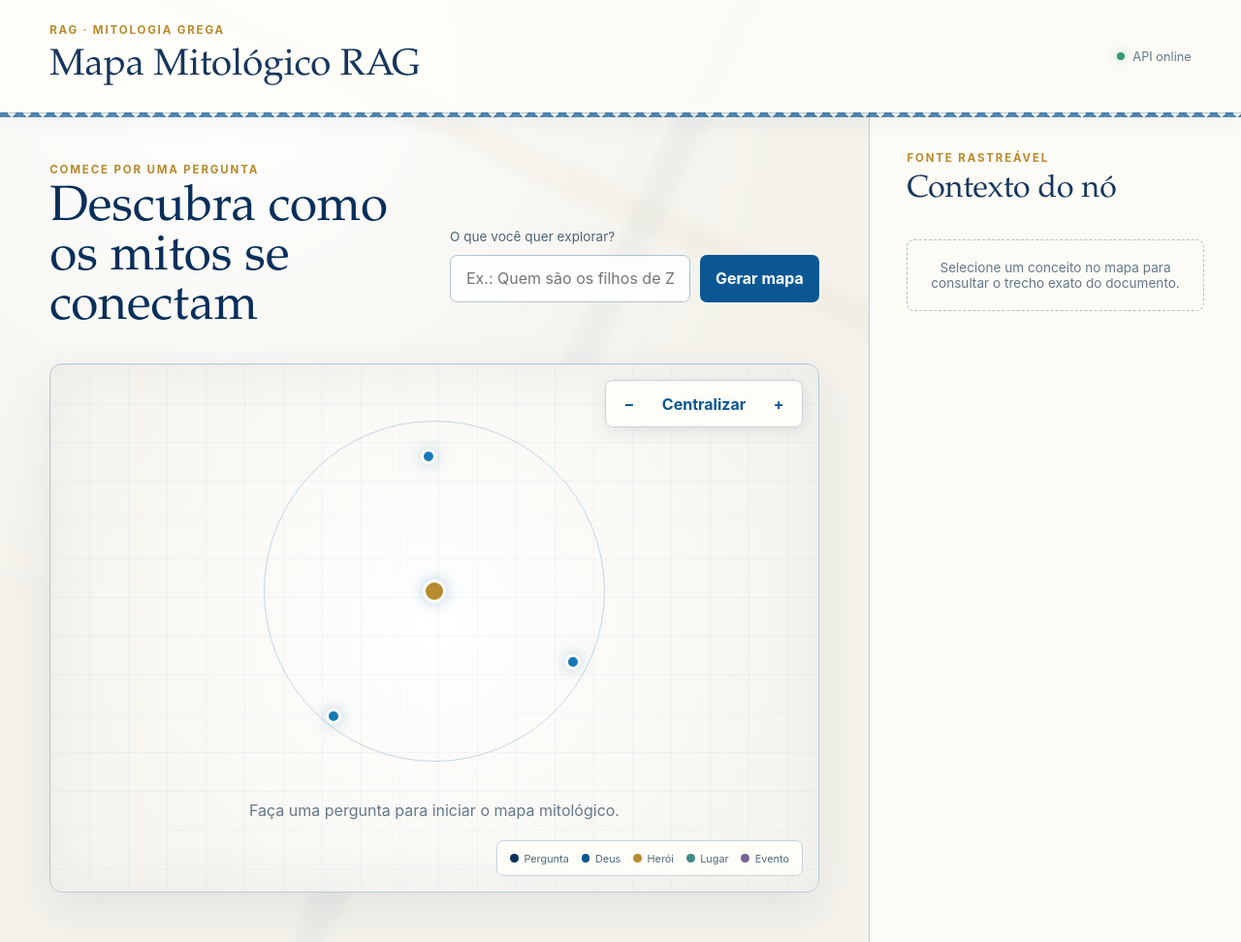
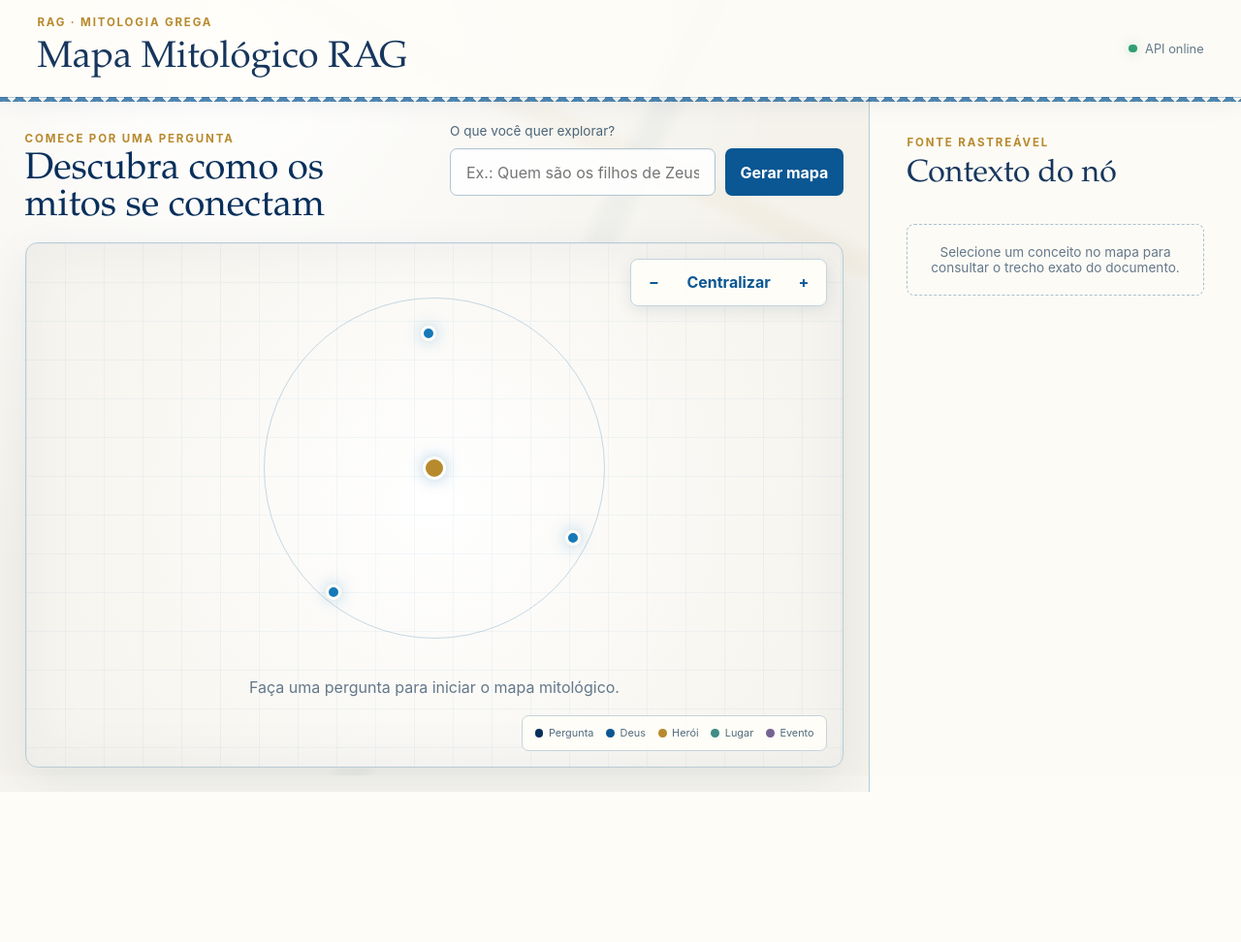
Before and after one commit to Dev-Russo/rag-mitologia, a FastAPI app: page / in a window 1280 px wide. Shown: the whole page at 97% size. After the commit the page ends 817 px from the top, so only its background shows below. Run offline with FastAPI, Linux system fonts and the light colour scheme; some web fonts are replaced.

Commit message:
fix: mantém mapa e conteúdo em uma tela

```diff
--- a/static/style.css
+++ b/static/style.css
@@ -21,8 +21,10 @@
 
 body {
   min-width: 320px;
-  min-height: 100vh;
+  height: 100vh;
+  height: 100dvh;
   margin: 0;
+  overflow: hidden;
   background:
     linear-gradient(115deg, transparent 0 43%, rgb(40 91 125 / 4%) 44% 45%, transparent 46%),
     linear-gradient(25deg, transparent 0 66%, rgb(183 138 45 / 4%) 67% 68%, transparent 69%),
@@ -40,8 +42,8 @@ input {
   display: flex;
   align-items: center;
   justify-content: space-between;
-  min-height: 6.5rem;
-  padding: 1.5rem clamp(1.25rem, 4vw, 4rem);
+  min-height: 5.25rem;
+  padding: 1rem clamp(1.25rem, 3vw, 3rem);
   border-bottom: 1px solid #b7cbd8;
   background: rgb(255 254 249 / 78%);
   box-shadow: 0 0.35rem 1.5rem rgb(8 47 91 / 6%);
@@ -106,13 +108,19 @@ input {
 .workspace {
   display: grid;
   grid-template-columns: minmax(0, 1fr) minmax(18rem, 24rem);
-  min-height: calc(100vh - 6.5rem);
+  height: calc(100vh - 5.25rem);
+  height: calc(100dvh - 5.25rem);
+  min-height: 0;
+  overflow: hidden;
 }
 
 .explorer {
   display: grid;
-  grid-template-rows: auto 1fr;
-  padding: clamp(1.5rem, 4vw, 4rem);
+  grid-template-rows: auto minmax(0, 1fr);
+  min-width: 0;
+  min-height: 0;
+  padding: clamp(1rem, 2vw, 2rem);
+  overflow: hidden;
 }
 
 .query-panel {
@@ -124,7 +132,7 @@ input {
 
 .query-panel h2 {
   max-width: 32rem;
-  font-size: clamp(2rem, 4vw, 4rem);
+  font-size: clamp(1.7rem, 3vw, 3rem);
   line-height: 1;
   color: var(--aegean-900);
 }
@@ -185,8 +193,8 @@ button:disabled {
 
 .graph-canvas {
   position: relative;
-  min-height: 28rem;
-  margin-top: 2rem;
+  min-height: 0;
+  margin-top: 1rem;
   overflow: hidden;
   border: 1px solid #b8cbd6;
   border-radius: 0.8rem;
@@ -204,7 +212,8 @@ button:disabled {
   display: grid;
   place-items: center;
   align-content: center;
-  min-height: 34rem;
+  height: 100%;
+  min-height: 0;
   color: var(--ink-muted);
   text-align: center;
 }
@@ -212,7 +221,8 @@ button:disabled {
 .graph-canvas svg {
   display: block;
   width: 100%;
-  min-height: 34rem;
+  height: 100%;
+  min-height: 0;
   cursor: grab;
   touch-action: none;
   user-select: none;
@@ -416,9 +426,14 @@ button:disabled {
 }
 
 .source-panel {
+  min-height: 0;
   padding: clamp(1.5rem, 3vw, 3rem);
   border-left: 1px solid #b7cbd8;
   background: rgb(255 254 249 / 82%);
+  overflow-y: auto;
+  overscroll-behavior: contain;
+  scrollbar-color: #8fb4ca transparent;
+  scrollbar-width: thin;
 }
 
 .source-panel h2 {
@@ -497,8 +512,22 @@ button:disabled {
 }
 
 @media (max-width: 900px) {
+  body {
+    height: auto;
+    min-height: 100vh;
+    overflow: auto;
+  }
+
   .workspace {
     grid-template-columns: 1fr;
+    height: auto;
+    min-height: calc(100vh - 5.25rem);
+    overflow: visible;
+  }
+
+  .explorer {
+    min-height: 48rem;
+    overflow: visible;
   }
 
   .query-panel {
@@ -509,6 +538,7 @@ button:disabled {
   .source-panel {
     border-top: 1px solid #b7cbd8;
     border-left: 0;
+    overflow: visible;
   }
 }
 
--- a/templates/index.html
+++ b/templates/index.html
@@ -14,7 +14,7 @@
       href="https://fonts.googleapis.com/css2?family=Forum&display=swap"
       rel="stylesheet"
     >
-    <link rel="stylesheet" href="{{ url_for('static', path='/style.css') }}?v=3">
+    <link rel="stylesheet" href="{{ url_for('static', path='/style.css') }}?v=4">
     <script src="{{ url_for('static', path='/graph.js') }}?v=3" defer></script>
   </head>
   <body>
```
Also changed, not shown: tests/test_frontend.py (+12 -1 lines).
